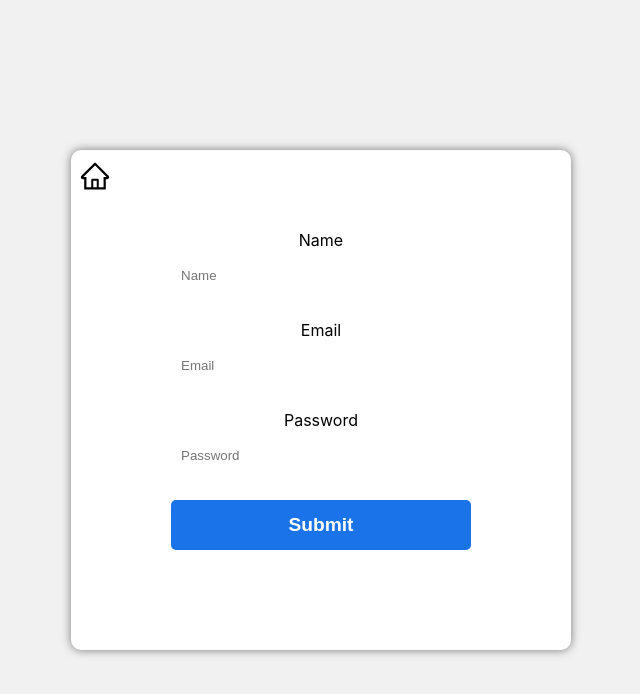
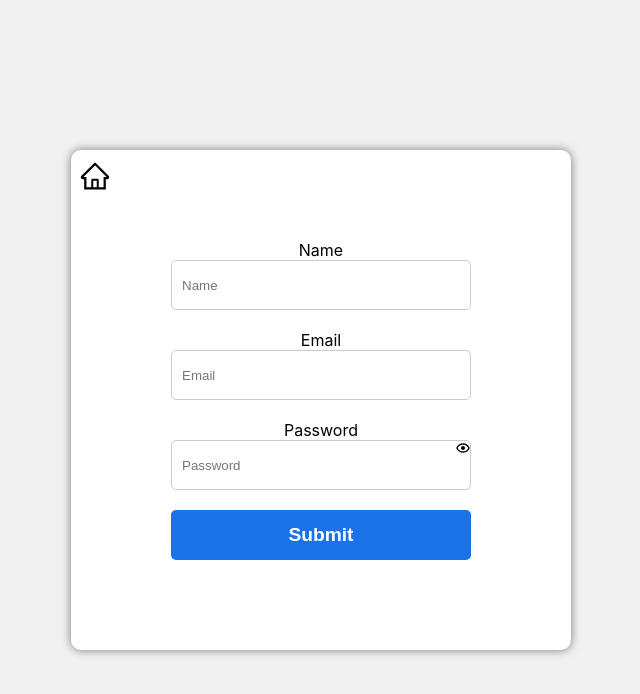
Before and after one commit to AntonioDorosh/Shopping-Cart-Project, a React (Vite) app: page /validation in a window 1280 px wide. Shown: the top 694 px of the page, without its empty margins (319-959 px from the left). Built offline with nearby package versions, Linux system fonts and the light colour scheme.

Commit message:
some changes

```diff
--- a/src/pages/Validation.tsx
+++ b/src/pages/Validation.tsx
@@ -1,6 +1,6 @@
-import React from 'react';
+import React, {useState} from 'react';
 import {
-    HomeButton,
+    HomeButton, ShowPassButton,
     ValidationButton,
     ValidationForm,
     ValidationInput,
@@ -11,6 +11,7 @@ import {AiOutlineHome} from "react-icons/ai";
 import {Link, useNavigate} from "react-router-dom";
 import {useFormik} from "formik";
 import * as Yup from 'yup';
+import {BiHide, BiShow} from "react-icons/bi";
 
 interface FormikValues {
     firstName: string;
@@ -19,8 +20,9 @@ interface FormikValues {
 }
 
 const Validation = () => {
-
+    const [showPassword, setShowPassword] = useState<boolean>(false);
     const navigate = useNavigate();
+    const handleShowPassword = () => setShowPassword(!showPassword);
 
     const formik = useFormik<FormikValues>({
         initialValues: {
@@ -50,7 +52,7 @@ const Validation = () => {
                         {formik.errors.firstName ? <span
                             style={{color: 'red'}}>{formik.errors.firstName}</span> : 'Name'}
                     </label>
-                    <ValidationInput border={formik.errors && '1px solid red'}
+                    <ValidationInput
                         type="text" name="firstName"
                         placeholder={'Name'}
                         value={formik.values.firstName}
@@ -67,10 +69,20 @@ const Validation = () => {
                         {formik.errors.password ? <span
                             style={{color: 'red'}}>{formik.errors.password}</span> : 'Password'}
                     </label>
-                    <ValidationInput type="text" name="password"
+                    <div style={{
+                        position: 'relative',
+                    }}>
+                        <ValidationInput
+                            type={showPassword ? 'text' : 'password'}
+                            name="password"
                             placeholder="Password"
                             value={formik.values.password}
                             onChange={formik.handleChange}/>
+                        <ShowPassButton
+                            onClick={handleShowPassword}>{showPassword ?
+                            <BiHide/> : <BiShow/>}</ShowPassButton>
+                    </div>
+
                     <ValidationButton type="submit">Submit</ValidationButton>
                 </ValidationWrapper>
             </ValidationForm>
--- a/src/pages/styles/Validation.styled.tsx
+++ b/src/pages/styles/Validation.styled.tsx
@@ -37,12 +37,12 @@ export const ValidationInput = styled.input`
   padding: 0 10px;
   border-radius: 5px;
   outline: none;
+  border: 1px solid #ccc;
 `
 
 export const ValidationButton = styled.button`
   width: 300px;
   height: 50px;
-  margin-bottom: 20px;
   border: none;
   border-radius: 5px;
   outline: none;
@@ -72,3 +72,15 @@ export const HomeButton = styled.button`
     transition: color 0.3s ease-in-out;
   }
 `
+
+export const ShowPassButton = styled.button`
+  background-color: transparent;
+  position: absolute;
+  top: 0;
+  right: 0;
+  font-size: 1rem;
+  cursor: pointer;
+  &:hover {
+    color: #1a73e8;
+  }
+`
```
Lines whose indentation alone changed are shown as unchanged.
